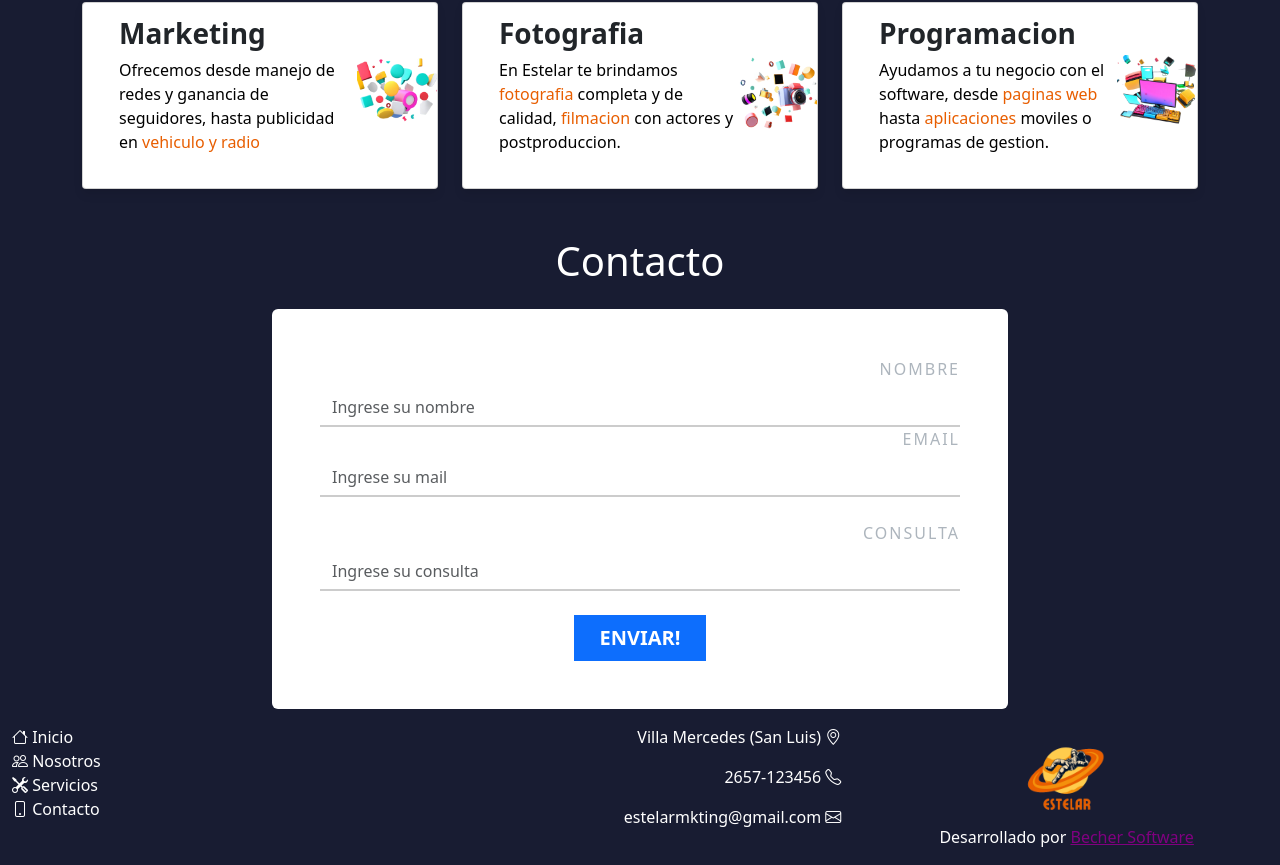
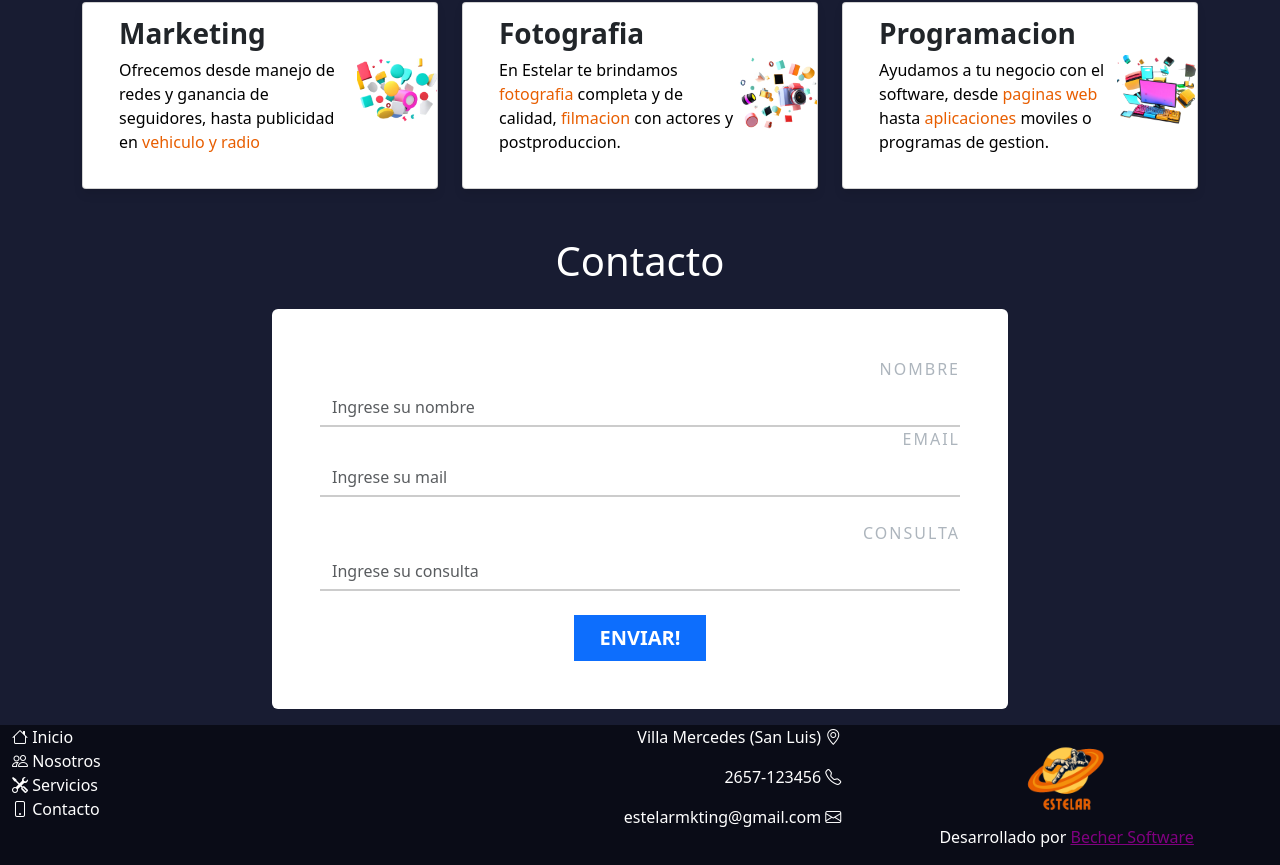
Before and after one commit to ignaciobecher/EstelarVue, a Vue app: page / in a window 1280 px wide. Shown: the part 2313-3178 px from the top of the page. Built offline with nearby package versions, Linux system fonts and the light colour scheme.

Commit message:
footer background changed

```diff
--- a/src/components/footerPage.vue
+++ b/src/components/footerPage.vue
@@ -50,7 +50,7 @@ export default {
 
 .footer {
     width: 100%;
-    background-color: #181C32 !important;
+    background-color: #0a0c17 !important;
     color: white;
 }
 
```
